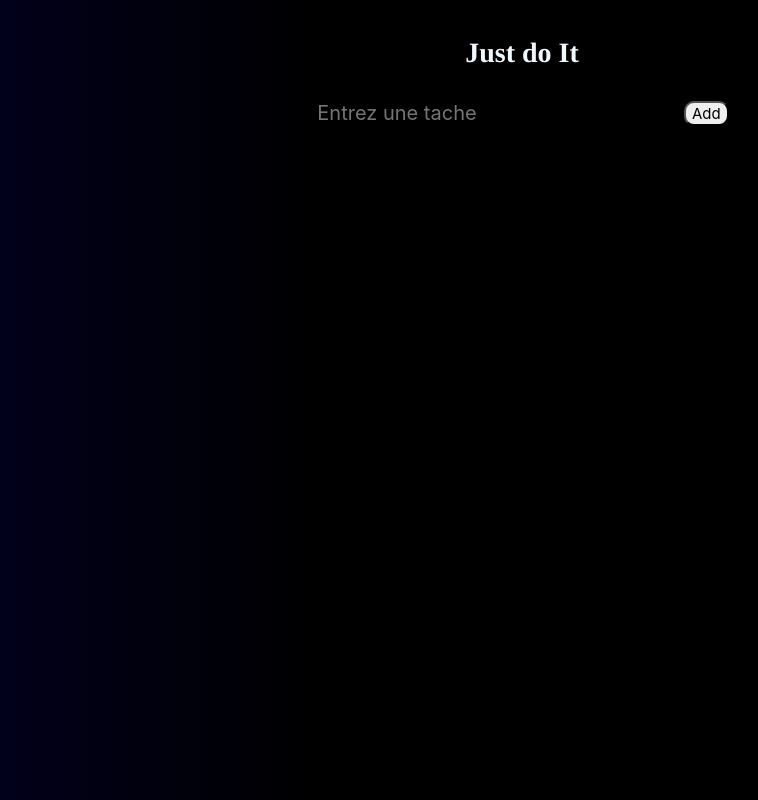
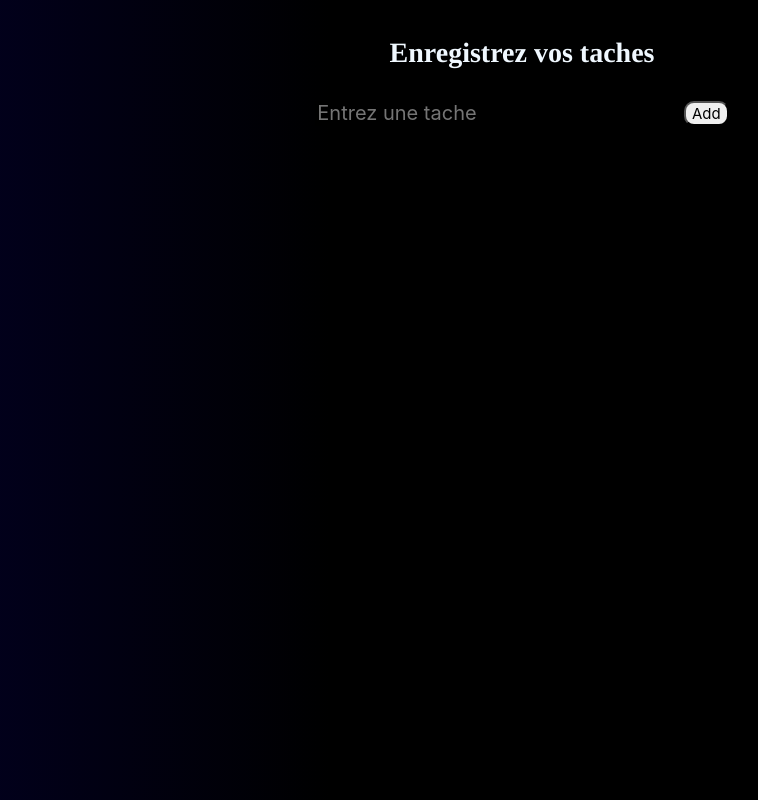
Before and after one commit to Sissoko20/dolist, a React (Create React App) app: page / in a window 1280 px wide. Shown: the whole page, without its empty margins (118-876 px from the left). Built offline with nearby package versions, Linux system fonts and the light colour scheme.

Commit message:
"Update intro text from 'Just do It' to 'Enregistrez vos taches'"

```diff
--- a/src/App.js
+++ b/src/App.js
@@ -3,54 +3,52 @@ import "./App.css";
 import { useState } from "react";
 import TodoForms from "./Components/TodoForm";
 import TodoList from "./Components/TodoList";
-import { Layout, Row, Col } from 'antd'
-import 'antd/dist/reset.css';
+
+import { Layout, Row, Col } from "antd";
+import "antd/dist/reset.css";
 import IntroText from "./Components/IntroText";
 
 const { Header, Content } = Layout;
 function App() {
   const [todos, setTodo] = useState([]);
 
-const addTodo= todo => {
+  const addTodo = (todo) => {
     setTodo([...todos, todo]);
-
-};//fonction permettant d'ajouter la valeur du tableau dans un autre tableau
-const removeTodo = index=>{
-  const newTodos=([...todos]);
+  }; //fonction permettant d'ajouter la valeur du tableau dans un autre tableau
+  const removeTodo = (index) => {
+    const newTodos = [...todos];
     newTodos.splice(index, 1);
     setTodo(newTodos);
-}
+  };
 
-const updateTodo =(index, newValue)=>{
-  const newTodos= [...todos];
-  newTodos[index].text= newValue;
+  const updateTodo = (index, newValue) => {
+    const newTodos = [...todos];
+    newTodos[index].text = newValue;
     setTodo(newTodos);
   };
 
   return (
-
-
-        <Row justify="center" style={{ padding: '20px',
-
-        }} className="containerTodo">
-          <Col xs={24} sm={20} md={16} lg={12} xl={8} style={{
-            maxWidth:'100%'
-          }}>
-
-              <IntroText/>
-            <TodoForms addTodo={addTodo}/>
-
+    <Row justify="center" style={{ padding: "20px" }} className="containerTodo">
+      <Col
+        xs={24}
+        sm={20}
+        md={16}
+        lg={12}
+        xl={8}
+        style={{
+          maxWidth: "100%",
+        }}
+      >
+        <IntroText />
+        <TodoForms addTodo={addTodo} />
 
         <TodoList
           todos={todos}
           removeTodo={removeTodo}
-            updateTodo={updateTodo}/>
-
-
-
+          updateTodo={updateTodo}
+        />
       </Col>
     </Row>
-
   );
 }
 
--- a/src/Components/IntroText.js
+++ b/src/Components/IntroText.js
@@ -4,7 +4,7 @@ function IntroText(){
 
     return (
         <div >
-            <h1 className="introText">Just do It</h1>
+            <h1 className="introText">Enregistrez vos taches</h1>
         </div>
     )
 }
```
Lines whose indentation alone changed are shown as unchanged.
